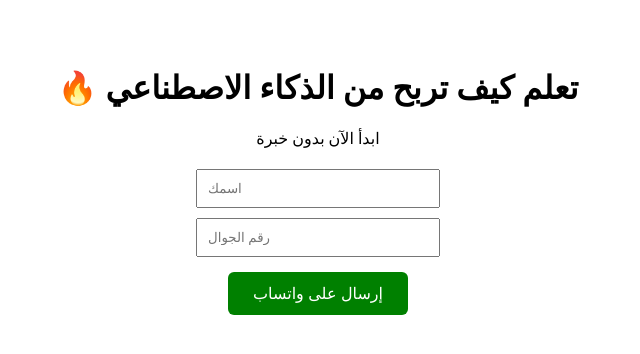
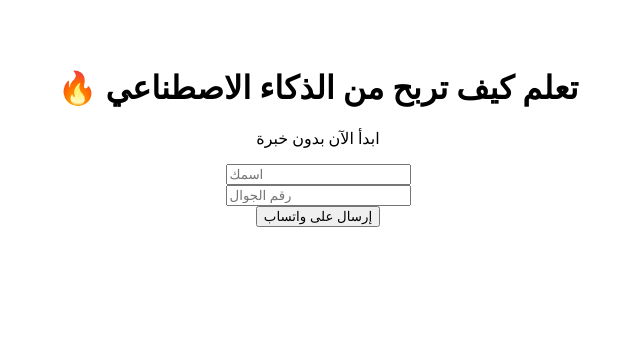
Before and after one commit to maafaalhussain-cmyk/nextjs, a Next.js app: page / in a window 1280 px wide. Shown: the top 354 px of the page, without its empty margins (322-962 px from the left). Built offline with nearby package versions, Linux system fonts and the light colour scheme.

Commit message:
Refactor input styles and button in page.tsx
Removed inline styles from input fields and simplified button markup.

```diff
--- a/app/page.tsx
+++ b/app/page.tsx
@@ -28,7 +28,6 @@ export default function Page() {
           placeholder="اسمك"
           value={name}
           onChange={(e) => setName(e.target.value)}
-          style={{ padding: "10px", margin: "5px", width: "220px" }}
         />
 
         <br />
@@ -38,25 +37,11 @@ export default function Page() {
           placeholder="رقم الجوال"
           value={phone}
           onChange={(e) => setPhone(e.target.value)}
-          style={{ padding: "10px", margin: "5px", width: "220px" }}
         />
 
         <br />
 
-        <button
-          type="submit"
-          style={{
-            padding: "12px 25px",
-            backgroundColor: "green",
-            color: "white",
-            border: "none",
-            borderRadius: "6px",
-            marginTop: "10px",
-            fontSize: "16px",
-          }}
-        >
-          إرسال على واتساب
-        </button>
+        <button type="submit">إرسال على واتساب</button>
       </form>
     </main>
   );
```
